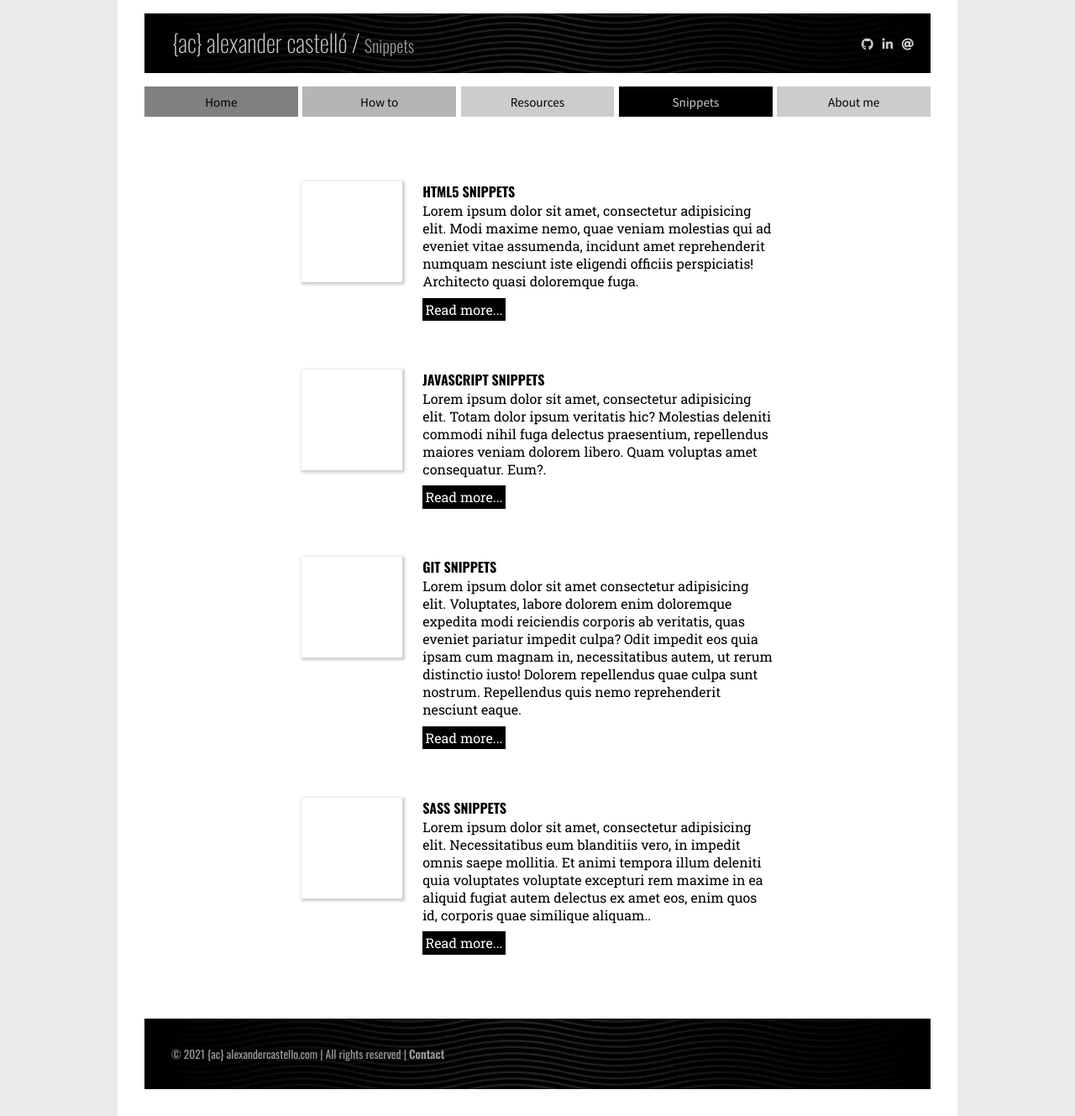
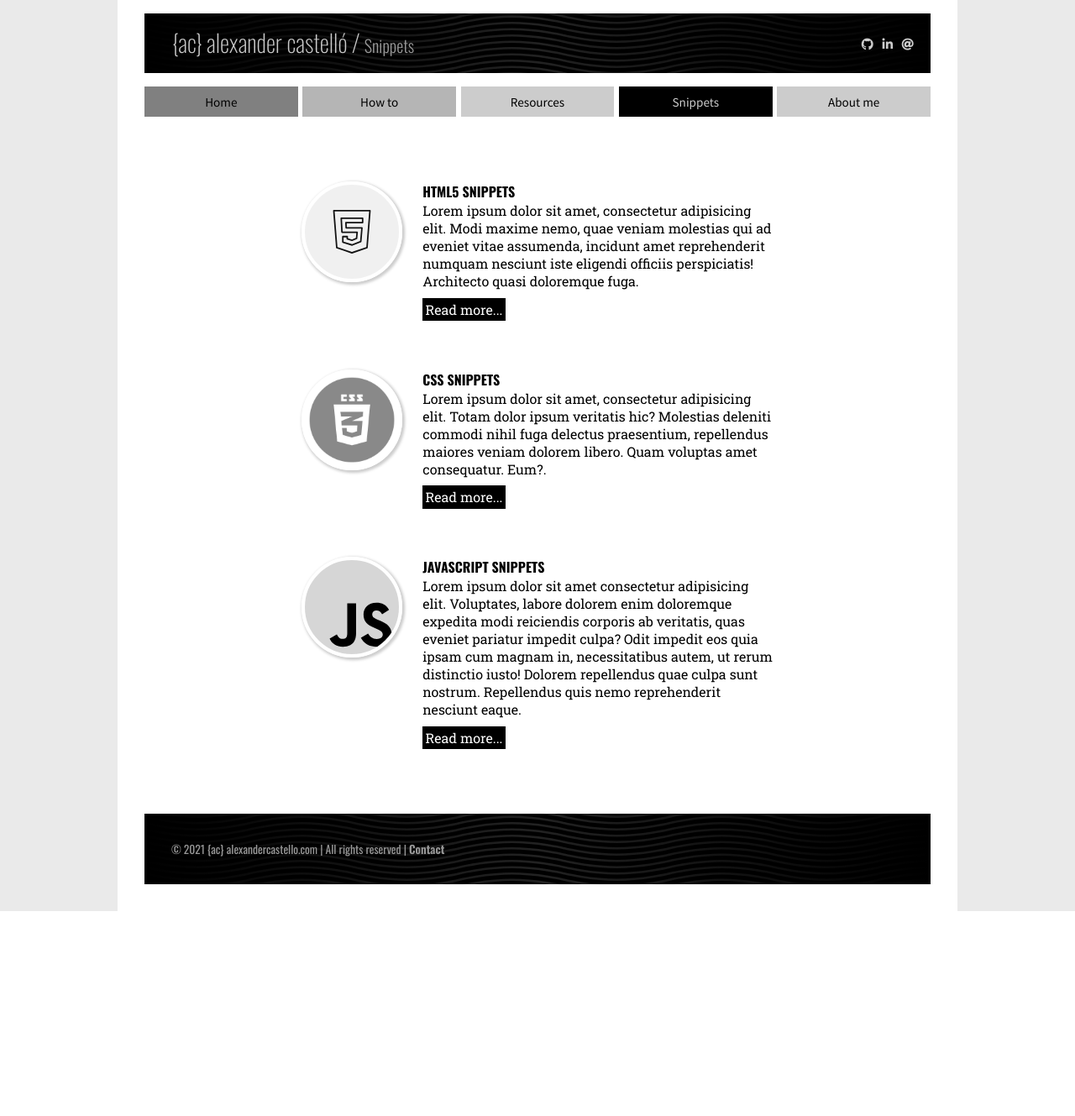
Before and after one commit to acastdeveloper/wireframe, a PHP site: page /snippets.html in a window 1280 px wide. Shown: the whole page at 84% size. After the commit the page ends 1085 px from the top, so only its background shows below. Run offline with PHP 8.4, Linux system fonts and the light colour scheme.

Commit message:
Adding more images, fixing distances in social icons

```diff
--- a/css/2/media2.css
+++ b/css/2/media2.css
@@ -101,6 +101,10 @@
     display: block;
   }
 
+  #social {
+    grid-gap:.5rem;
+  }
+
 
   nav ul {
     margin: 0;
@@ -136,7 +140,7 @@ flex-wrap:wrap;
 
 
   main>section>article {
-    margin: 3rem 0;
+    margin: 2rem 0;
     grid-column:1 / 6;
 
     /* display: block; */
@@ -181,6 +185,12 @@ main>section>article>figure {
   }
 
 
+  #social {
+    grid-gap:.5rem;
+  }
+
+
+
   nav ul {
     margin: 0;
     padding: 0;
@@ -214,7 +224,7 @@ main>section>article>figure {
 
 
       main>section>article {
-        margin: 3rem 0;
+        margin: 2rem 0;
 
         display: block;
         grid-column:1 / 6;
--- a/css/2/style2.css
+++ b/css/2/style2.css
@@ -178,7 +178,7 @@ nav ul li a.selected {
 
 #beltnav article>section {
     background: #101c2799;
-    /* padding: .5rem; */
+    padding: .5rem;
 }
 
 #beltnav article>section>.time {
@@ -311,6 +311,30 @@ main>section>article#art-poo>figure {
     border-radius: 50%;
 }
 
+
+main>section>article#art-html>figure {
+    background: url("../../imgs/articles/html5.svg");
+    background-size: cover;
+    background-position: center;
+    border-radius: 50%;
+}
+
+main>section>article#art-css>figure {
+    background: url("../../imgs/articles/css3.png");
+    background-size: cover;
+    background-position: center;
+    border-radius: 50%;
+}
+
+
+main>section>article#art-javascript>figure {
+    background: url("../../imgs/articles/js.svg");
+    background-size: cover;
+    background-position: center;
+    border-radius: 50%;
+}
+
+
 main>section>article a {
     color:white;
     background-color: black;
--- a/how-to.html
+++ b/how-to.html
@@ -98,7 +98,7 @@
                     <figure></figure>
                     <div>
                         <div class="small">September 2nd, 2021. #PROGRAMMING, #Javascript</div>
-                        <h4>How to define Objects in Javscript</h4>
+                        <h4>How to define Objects in Javascript</h4>
                         <section>Soon or late you will need understand POO. Lorem ipsum dolor sit amet consectetur adipisicing elit. Animi similique eveniet labore asperiores sint ullam quo, odit vero possimus error! Eius, maxime voluptas? Based on reallity programming languages try to recreate relationships between objects and parts of them.</section>
                         <a href="#">Read more...</a>
                     </div>
--- a/snippets.html
+++ b/snippets.html
@@ -84,8 +84,8 @@
         </div> -->
         <main>
             <section>
-                <article>
-                    <figure style="background:url("/imgs/articles/html5.png");"></figure>
+                <article id="art-html">
+                    <figure></figure>
                     <div>
 
                         <h4>HTML5 SNIPPETS</h4>
@@ -96,38 +96,27 @@
 
 
 
-                <article>
+                <article id="art-css">
                     <figure></figure>
                     <div>
 
-                        <h4>JAVASCRIPT SNIPPETS</h4>
+                        <h4>CSS SNIPPETS</h4>
                         <section>Lorem ipsum dolor sit amet, consectetur adipisicing elit. Totam dolor ipsum veritatis hic? Molestias deleniti commodi nihil fuga delectus praesentium, repellendus maiores veniam dolorem libero. Quam voluptas amet consequatur. Eum?.</section>
                         <a href="#">Read more...</a>
                     </div>
                 </article>
 
 
-                <article>
-                    <figure style="background:url("/imgs/articles/html5.png");"></figure>
+                <article id="art-javascript">
+                    <figure></figure>
                     <div>
 
-                        <h4>GIT SNIPPETS</h4>
+                        <h4>Javascript SNIPPETS</h4>
                         <section>Lorem ipsum dolor sit amet consectetur adipisicing elit. Voluptates, labore dolorem enim doloremque expedita modi reiciendis corporis ab veritatis, quas eveniet pariatur impedit culpa? Odit impedit eos quia ipsam cum magnam in, necessitatibus autem, ut rerum distinctio iusto! Dolorem repellendus quae culpa sunt nostrum. Repellendus quis nemo reprehenderit nesciunt eaque. </section>
                         <a href="#">Read more...</a>
                     </div>
                 </article>
 
-
-
-                <article>
-                    <figure></figure>
-                    <div>
-
-                        <h4>SASS SNIPPETS</h4>
-                        <section>Lorem ipsum dolor sit amet, consectetur adipisicing elit. Necessitatibus eum blanditiis vero, in impedit omnis saepe mollitia. Et animi tempora illum deleniti quia voluptates voluptate excepturi rem maxime in ea aliquid fugiat autem delectus ex amet eos, enim quos id, corporis quae similique aliquam..</section>
-                        <a href="#">Read more...</a>
-                    </div>
-                </article>
 
             </section>
         </main>
```
Also changed, not shown: imgs/articles/css3.png (added), imgs/articles/html5.svg (added), imgs/articles/js.svg (added), imgs/articles/snippets.jpg (added).
